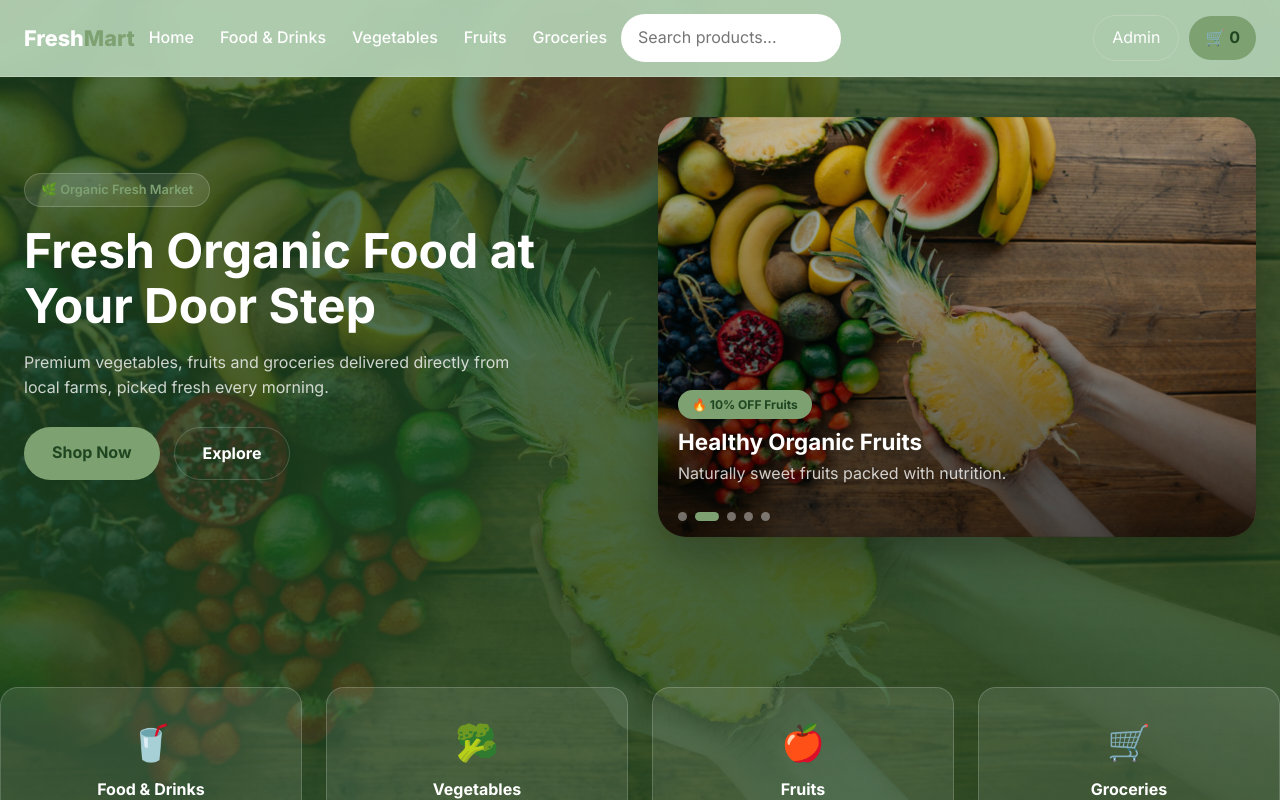
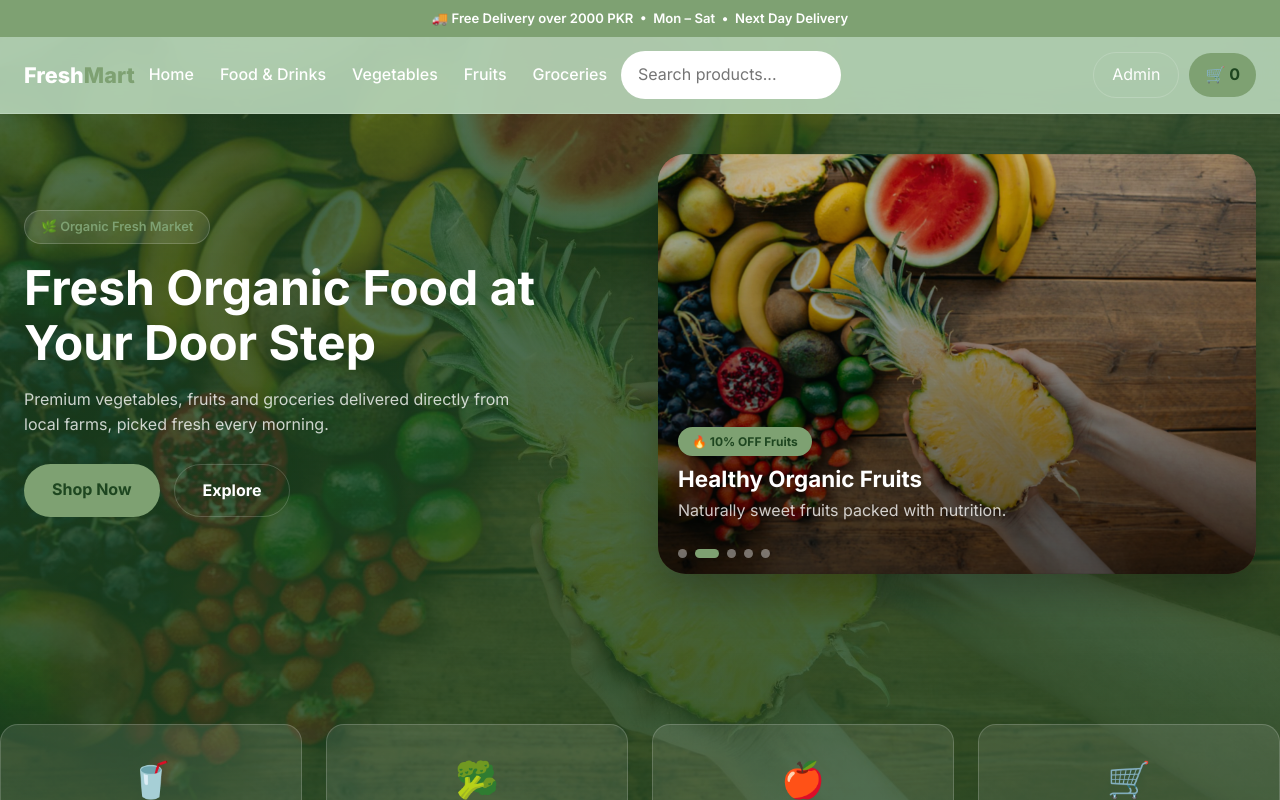
Before and after one commit to wingless-bird/CART, a React (Vite) app: page / in a window 1280 px wide. Shown: the top 800 px of the page. Built offline with nearby package versions, Linux system fonts and the light colour scheme; no server answers.

Commit message:
Add free delivery threshold and announcement banner

```diff
--- a/src/Styles/app.css
+++ b/src/Styles/app.css
@@ -439,6 +439,38 @@ section{
 
 }
 
+/* ==========================================================
+   ANNOUNCEMENT BAR
+========================================================== */
+
+.announcement-bar{
+
+    position:sticky;
+    top:0;
+    z-index:101;
+
+    padding:8px 16px;
+
+    text-align:center;
+
+    font-size:.75rem;
+    font-weight:600;
+
+    color:var(--white);
+
+    background:var(--light-green);
+
+}
+
+@media(min-width:768px){
+
+.announcement-bar{
+
+    font-size:.82rem;
+
+}
+
+}
 .navbar-container{
 
     display:flex;
@@ -1524,6 +1556,18 @@ section{
 
 }
 
+.cart-free-badge{
+
+    font-weight:700;
+
+    color:var(--dark-green);
+
+    text-transform:uppercase;
+    letter-spacing:.03em;
+
+}
+
+
 .cart-total-row{
 
     font-size:1.05rem;
--- a/src/components/CartDrawer.jsx
+++ b/src/components/CartDrawer.jsx
@@ -7,6 +7,7 @@ import {
 
 const TAX_RATE = 0.19;
 const DELIVERY_FEE = 200;
+const FREE_DELIVERY_THRESHOLD = 2000;
 const CURRENCY = "PKR";
 
 export default function CartDrawer({
@@ -25,6 +26,7 @@ export default function CartDrawer({
     subtotal,
     tax,
     deliveryFee,
+    isFreeDelivery,
     grandTotal
   } = useMemo(() => {
 
@@ -41,10 +43,13 @@ export default function CartDrawer({
 
     const tax = subtotal * TAX_RATE;
 
+    const isFreeDelivery =
+      subtotal >= FREE_DELIVERY_THRESHOLD;
+
     const deliveryFee =
-      cart.length > 0
-        ? DELIVERY_FEE
-        : 0;
+      cart.length === 0 || isFreeDelivery
+        ? 0
+        : DELIVERY_FEE;
 
     return {
 
@@ -53,6 +58,8 @@ export default function CartDrawer({
       tax,
 
       deliveryFee,
+
+      isFreeDelivery,
 
       grandTotal:
         subtotal +
@@ -228,6 +235,24 @@ export default function CartDrawer({
 
               </div>
 
+              {
+
+                isFreeDelivery ? (
+
+                  <div className="cart-bill-row cart-bill-row-free">
+
+                    <span>
+                      Delivery Fee:
+                    </span>
+
+                    <span className="cart-free-badge">
+                      FREE
+                    </span>
+
+                  </div>
+
+                ) : (
+
                   <div className="cart-bill-row">
 
                     <span>
@@ -239,6 +264,10 @@ export default function CartDrawer({
                     </span>
 
                   </div>
+
+                )
+
+              }
 
               <div className="cart-total-row">
 
--- a/src/pages/StoreLayout.jsx
+++ b/src/pages/StoreLayout.jsx
@@ -12,6 +12,10 @@ export default function StoreLayout() {
   return (
 
     <div className="store-app">
+
+      <div className="announcement-bar">
+        🚚 Free Delivery over 2000 PKR &nbsp;•&nbsp; Mon – Sat &nbsp;•&nbsp; Next Day Delivery
+      </div>
 
       <Navbar
         onCartOpen={() => setIsCartOpen(true)}
```
Lines whose indentation alone changed are shown as unchanged.
